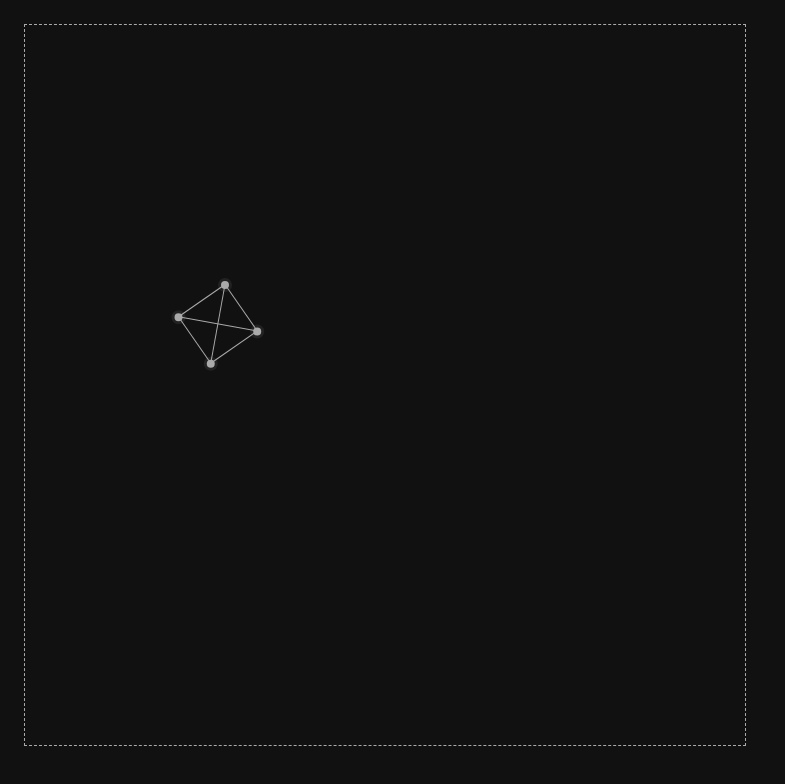
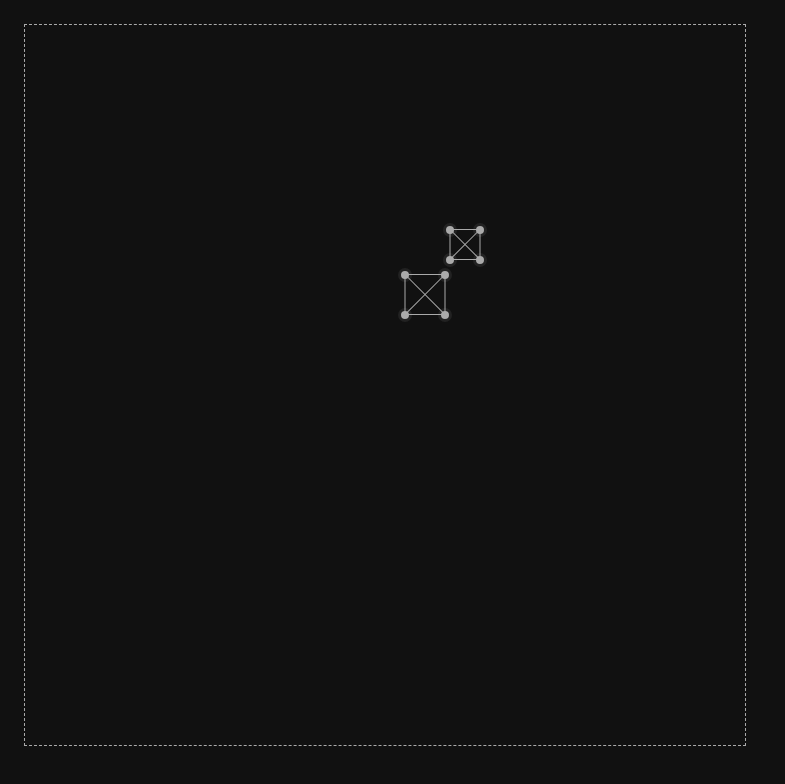
Before and after one commit to john-lallo/jaev-two-thirds, a plain HTML site: page index.html in a window 1280 px wide. Shown: the whole page, without its empty margins (0-785 px from the left). Drawn offline with nearby package versions, Linux system fonts and the light colour scheme.

Commit message:
note: I need to refactor collision handling.

```diff
--- a/index.html
+++ b/index.html
@@ -277,7 +277,8 @@
 		/* constraint: anchor constraint */
 		function anchor_constraint(i, A, anchor){
 			constraint.call(this, i, [A]);
-			this.anchor = anchor;
+			if (anchor == 'q'){this.anchor = A.q; }
+			else { this.anchor = anchor; }
 		}
 		anchor_constraint.prototype = Object.create(constraint.prototype);
 		anchor_constraint.prototype.constructor = dist_constraint;
@@ -300,53 +301,36 @@
 		/* collision detection */
 		function X(O, A, B){ return ((A[0]-O[0])*(B[1]-O[1]) - (A[1]-O[1])*(B[0]-O[0])); }
 
-		function fetch_collision(A, B){
-			//check if inside.
-			var flag = true;
-			for(var i = 0; i < B.S.length; ++i){
-				var j = i+1; if(i == B.S.length - 1){ j = 0; }
+		function fetch_collisions(){
 
-				if(X(B.S[i].q, B.S[j].q, A.q) >= 0){ flag = false; break; }
-			}
-			if(!flag){ return; }
+			K = []; klabel = 0;
 
-			console.log('INSIDE');
+			P.forEach(function(p){
+				B.forEach(function(b){
 
-			//point on wrong side of edge, generate collision constraint
+					//check if on inside of polygon
+					flag = true;
+					for(var i = 0; i < b.S.length; ++i){ var j = (i + 1) % b.S.length;
 
-			var pres = A.q;
-			var prev = numeric['-'](A.qprev, numeric['*'](10/dt, numeric['-'](A.q, A.qprev)));
+						if(X(b.S[i].q, b.S[j].q, p.q) < 1e-9){
+							flag = false; break;
+						}
+						//console.log(i + ' ' + j);
+					}
 
-			for(var i = 0; i < B.S.length; ++i){
-				var j = i+1; if(i == B.S.length - 1){ j = 0; }
+					if(flag){
+						console.log('beep');
+					for(var i = 0; i < b.S.length; ++i){ var j = (i + 1) % b.S.length;
 
-				if(
-					(X(prev, pres, B.S[i].q) * X(prev, pres, B.S[j].q) < 0) &&
-					(X(B.S[i].q, B.S[j].q, pres) * X(B.S[i].q, B.S[j].q, prev) < 0)
-				){
-					K[klabel] = new k_constraint(klabel, A, [B.S[i], B.S[j]]); //++klabel;
-					console.log(i + '-' + j);
+						if(X(p.q, p.qprev, b.S[i].q) * X(p.q, p.qprev, b.S[j].q) < -1e-9){
+							K[klabel] = new k_constraint(klabel, p, [b.S[i], b.S[j]]); ++klabel; break;
+						}
+					}
 
-					break;
-				}
-			}
+					}
 
-			/*
-			var flag2 = false;
-			for(var i = 0; i < B.S.length; ++i){
-				var j = i+1; if(i == B.S.length - 1){ j = 0; }
-
-				if(
-					(X(B.S[i].qprev, B.S[j].qprev, A.qprev) >= 0) *
-					(X(B.S[i].q, B.S[j].q, A.q) <= 0)
-				){
-					console.log('collision: ' + A.i + ' ' + B.S[i].i + '-' + B.S[j].i);
-					K[klabel] = new k_constraint(klabel, A, [B.S[i], B.S[j]]); //++klabel;
-					//console.log(K[klabel]); ++klabel;
-					flag2 = true;
-				}
-			}
-			*/
+				});
+			});
 		}
 
 
@@ -360,21 +344,11 @@
 
 		k_constraint.prototype.condition = function(){
 			//console.log(X(this.S[1].q, this.S[2].q, this.S[0].q));
-			return X(this.S[1].q, this.S[2].q, this.S[0].q) < 0;
+			return X(this.S[1].q, this.S[2].q, this.S[0].q) > 0;
 		}
 
 		k_constraint.prototype.C = function(){
 			var d = X(this.S[1].q, this.S[2].q, this.S[0].q);
-			/*
-			Math.abs(
-			(this.S[2].q[1] - this.S[1].q[1]) * this.S[0].q[0] -
-			(this.S[2].q[0] - this.S[1].q[0]) * this.S[0].q[1] +
-			this.S[2].q[0]*this.S[1].q[1] -
-			this.S[2].q[1]*this.S[1].q[0])
-
-			/((this.S[2].q[1]-this.S[1].q[1])*(this.S[2].q[1]-this.S[1].q[1])+
-			(this.S[2].q[0]-this.S[1].q[0])*(this.S[2].q[0]-this.S[1].q[0]));
-			*/
 			return d;
 		}
 
@@ -421,14 +395,8 @@
 
 			integrate();
 
-			//clear collision constraints
-			K = []; klabel = 0;
-
-			//collision detection
-
-			P.forEach(function(p){
-			B.forEach(function(b){ fetch_collision(p, b) });
-			});
+			//collision detection here.
+			fetch_collisions();
 
 			constrain();
 
@@ -438,6 +406,36 @@
 			//placeholder
 			//collide();
 		}
+
+
+
+
+		/* interface for shapes */
+		function create_box(q, w, h){
+
+			w = w/2; h = h/2;
+
+			var t = plabel;
+
+			P[plabel] = new point(plabel, 1, [q[0]+w, q[1]+h], [0, 0]); P[plabel].render(); ++plabel;
+			P[plabel] = new point(plabel, 1, [q[0]-w, q[1]+h], [0, 0]); P[plabel].render(); ++plabel;
+			P[plabel] = new point(plabel, 1, [q[0]-w, q[1]-h], [0, 0]); P[plabel].render(); ++plabel;
+			P[plabel] = new point(plabel, 1, [q[0]+w, q[1]-h], [0, 0]); P[plabel].render(); ++plabel;
+
+			C[clabel] = new dist_constraint(clabel, P[t  ], P[t+1]); C[clabel].render(); ++clabel;
+			C[clabel] = new dist_constraint(clabel, P[t+1], P[t+2]); C[clabel].render(); ++clabel;
+			C[clabel] = new dist_constraint(clabel, P[t+2], P[t+3]); C[clabel].render(); ++clabel;
+			C[clabel] = new dist_constraint(clabel, P[t+3], P[t  ]); C[clabel].render(); ++clabel;
+
+			C[clabel] = new dist_constraint(clabel, P[t  ], P[t+2]); C[clabel].render(); ++clabel;
+			C[clabel] = new dist_constraint(clabel, P[t+1], P[t+3]); C[clabel].render(); ++clabel;
+
+			B[blabel] = new body(blabel, [P[t], P[t+1], P[t+2], P[t+3]]); ++blabel;
+		}
+
+
+
+
 
 
 
@@ -458,31 +456,16 @@
 		/* construct world */
 		function init(){
 
-			//var V = [];
+			//P[plabel] = new point(plabel, 1, [400, 500], [0, 0]); P[plabel].render(); ++plabel;
+			create_box([400, 450], 40, 40);
 
-			P[plabel] = new point(plabel, 1, [200, 460], [0, 0]); P[plabel].render(); ++plabel;
-			P[plabel] = new point(plabel, 1, [240, 420], [0, 0]); P[plabel].render(); ++plabel;
-			P[plabel] = new point(plabel, 1, [200, 380], [0, 0]); P[plabel].render(); ++plabel;
-			P[plabel] = new point(plabel, 1, [160, 420], [0, 0]); P[plabel].render(); ++plabel;
+			//C[clabel] = new dist_constraint(clabel, P[0], P[1]); C[clabel].render(); ++clabel;
+			C[clabel] = new anchor_constraint(clabel, P[0], 'q'); C[clabel].render(); ++clabel;
 
+			create_box([440, 500], 30, 30);
 
-			P[plabel] = new point(plabel, 1, [600, 500], [-60, 20]); P[plabel].render(); ++plabel;
+			//P[plabel] = new point(plabel, 1, [400, 500], [0, 0]); P[plabel].render(); ++plabel;
 
-
-
-			C[clabel] = new dist_constraint(clabel, P[0], P[1]); C[clabel].render(); ++clabel;
-			C[clabel] = new dist_constraint(clabel, P[1], P[2]); C[clabel].render(); ++clabel;
-			C[clabel] = new dist_constraint(clabel, P[2], P[3]); C[clabel].render(); ++clabel;
-			C[clabel] = new dist_constraint(clabel, P[3], P[0]); C[clabel].render(); ++clabel;
-
-			C[clabel] = new dist_constraint(clabel, P[0], P[2]); C[clabel].render(); ++clabel;
-			C[clabel] = new dist_constraint(clabel, P[1], P[3]); C[clabel].render(); ++clabel;
-
-			C[clabel] = new anchor_constraint(clabel, P[0], [200, 460]); C[clabel].render(); ++clabel;
-
-
-
-			B[blabel] = new body(blabel, [P[0], P[1], P[2], P[3]]); ++blabel;
 
 		}
 
@@ -497,7 +480,7 @@
 
 			init();
 
-			window.setInterval(timestep, 80 * dt);
+			//window.setInterval(timestep, 80 * dt);
 		});
 
 
```
